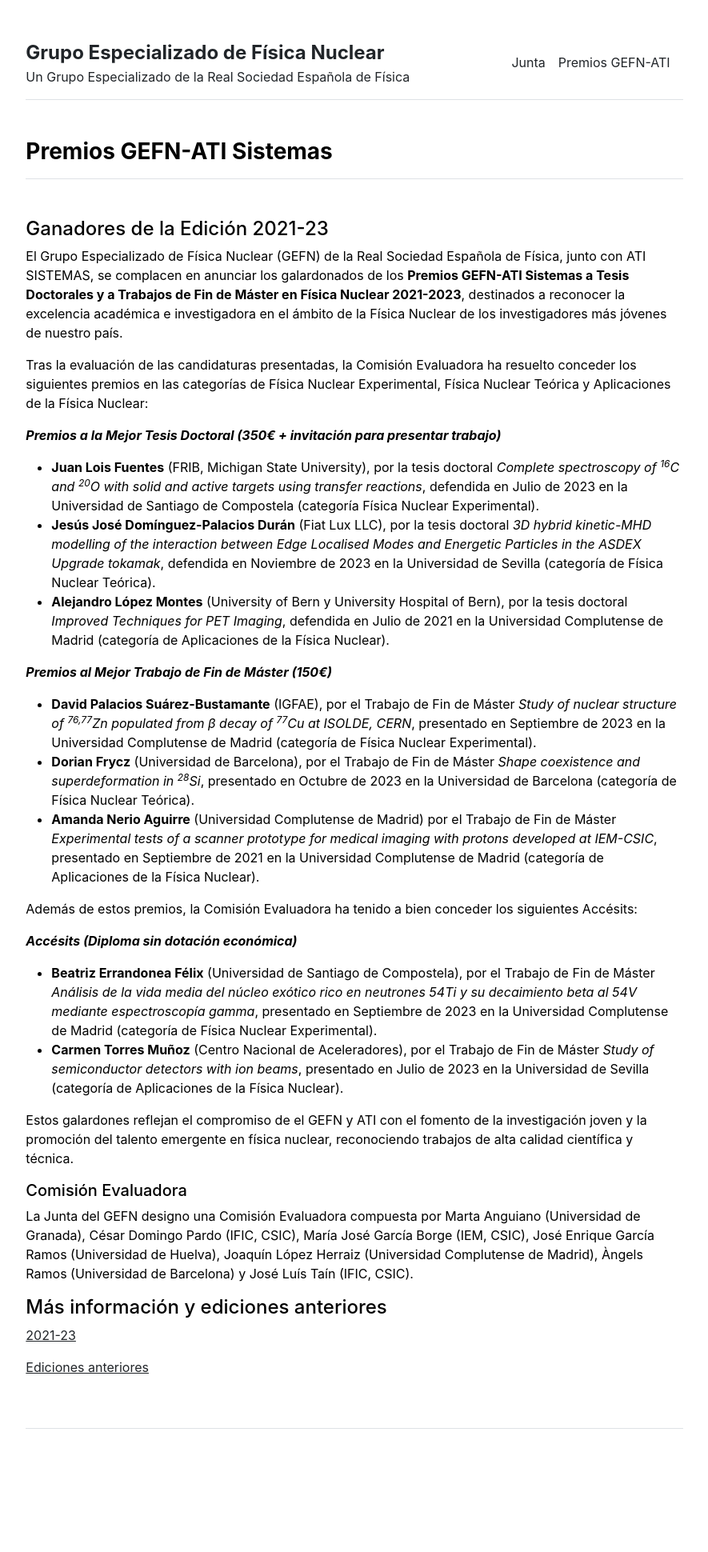
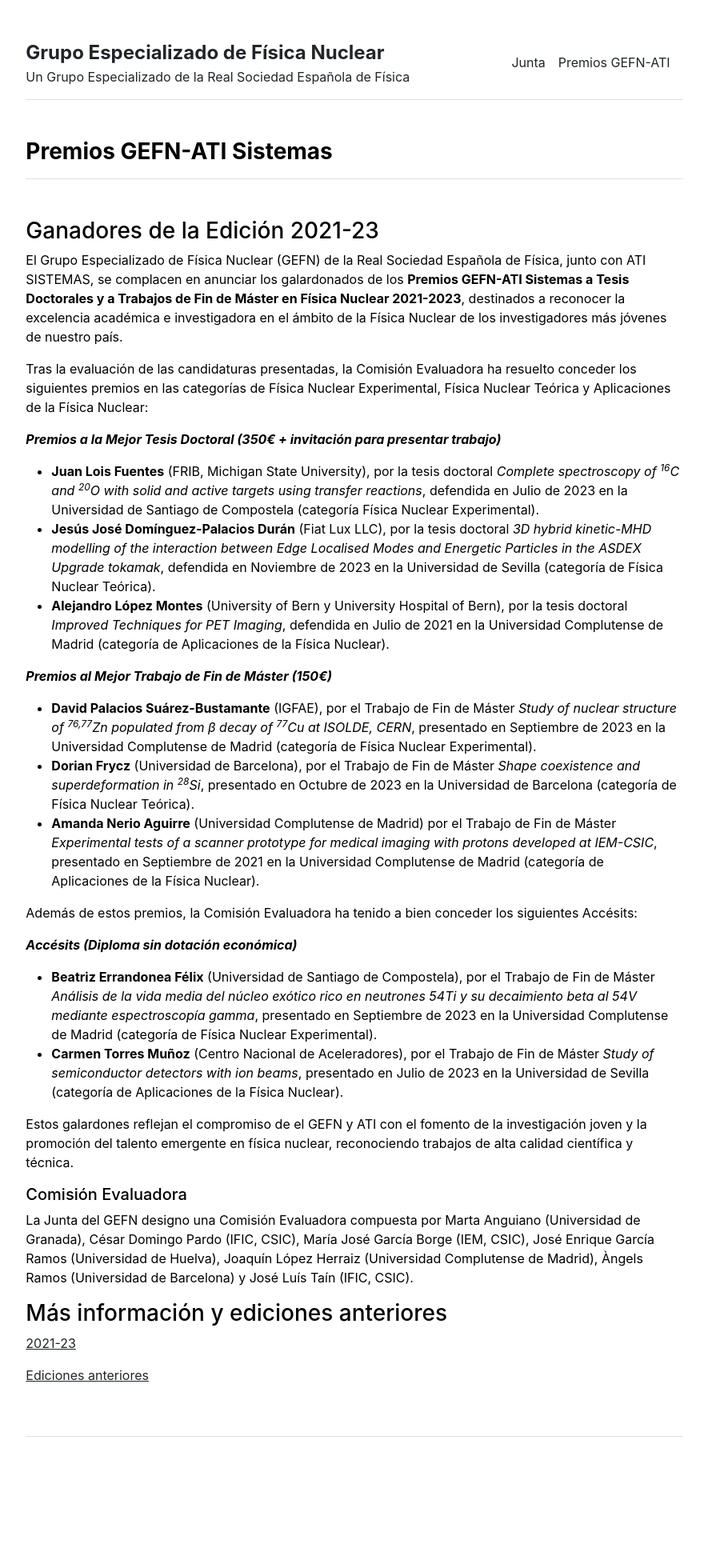
Before and after one commit to GEFN-RSEF/GEFN-RSEF.github.io, a Jekyll site: the page built from premios.md, in a window 1280 px wide. Shown: the whole page at 80% size, without its empty margins (197-1082 px from the left). Built offline with Jekyll 4.4.1, drawn with Linux system fonts in a browser that asks for light colours.

```diff
--- a/premios.md
+++ b/premios.md
@@ -2,7 +2,7 @@
 layout: premios
 title: "Premios GEFN-ATI"
 ---
-#### Ganadores de la Edición 2021-23
+### Ganadores de la Edición 2021-23
 
 El Grupo Especializado de Física Nuclear (GEFN) de la Real Sociedad Española de Física, junto con ATI SISTEMAS, se complacen en anunciar los galardonados de los
 **Premios GEFN-ATI Sistemas a Tesis Doctorales y a Trabajos de Fin de Máster en Física Nuclear 2021-2023**, destinados a reconocer la excelencia académica e investigadora en el ámbito de la Física Nuclear
@@ -35,4 +35,4 @@ José Enrique García Ramos (Universidad de Huelva), Joaquín López Herraiz (Un
 
 
 
-#### Más información y ediciones anteriores
+### Más información y ediciones anteriores
```
